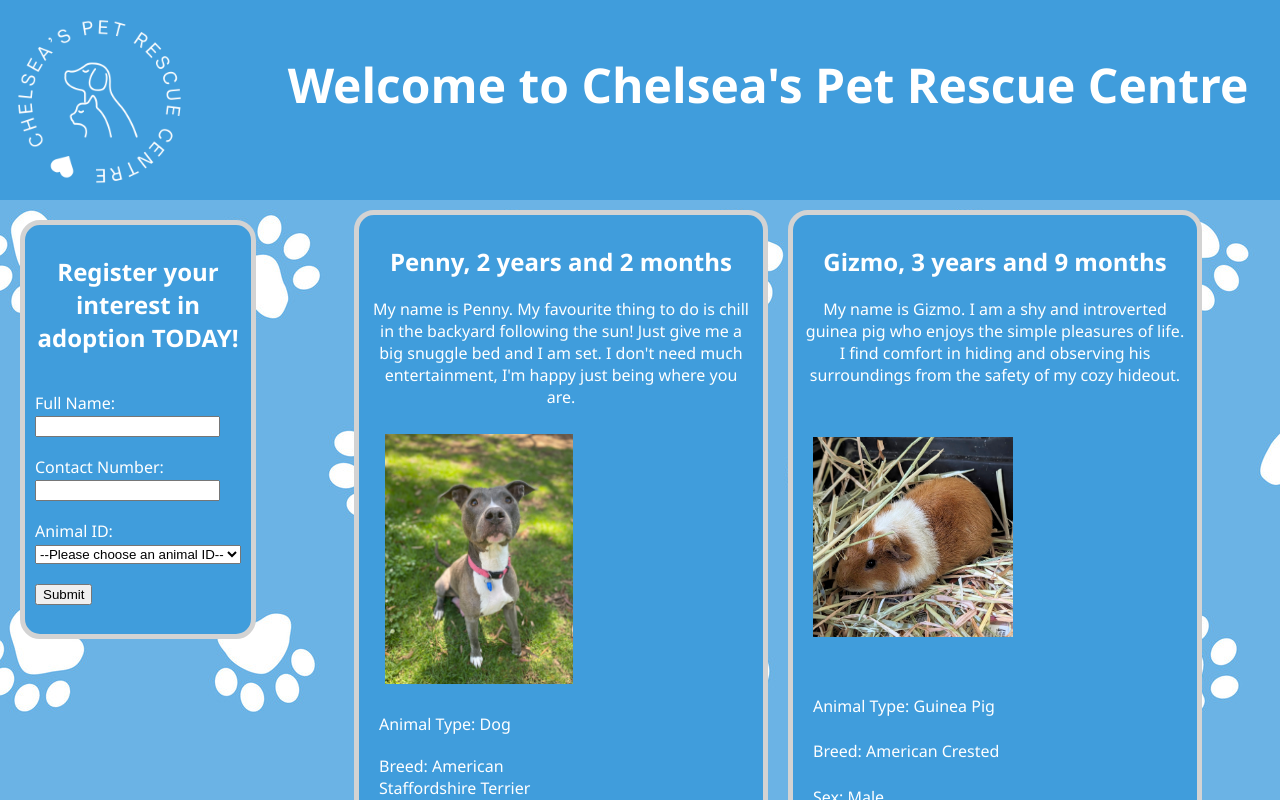
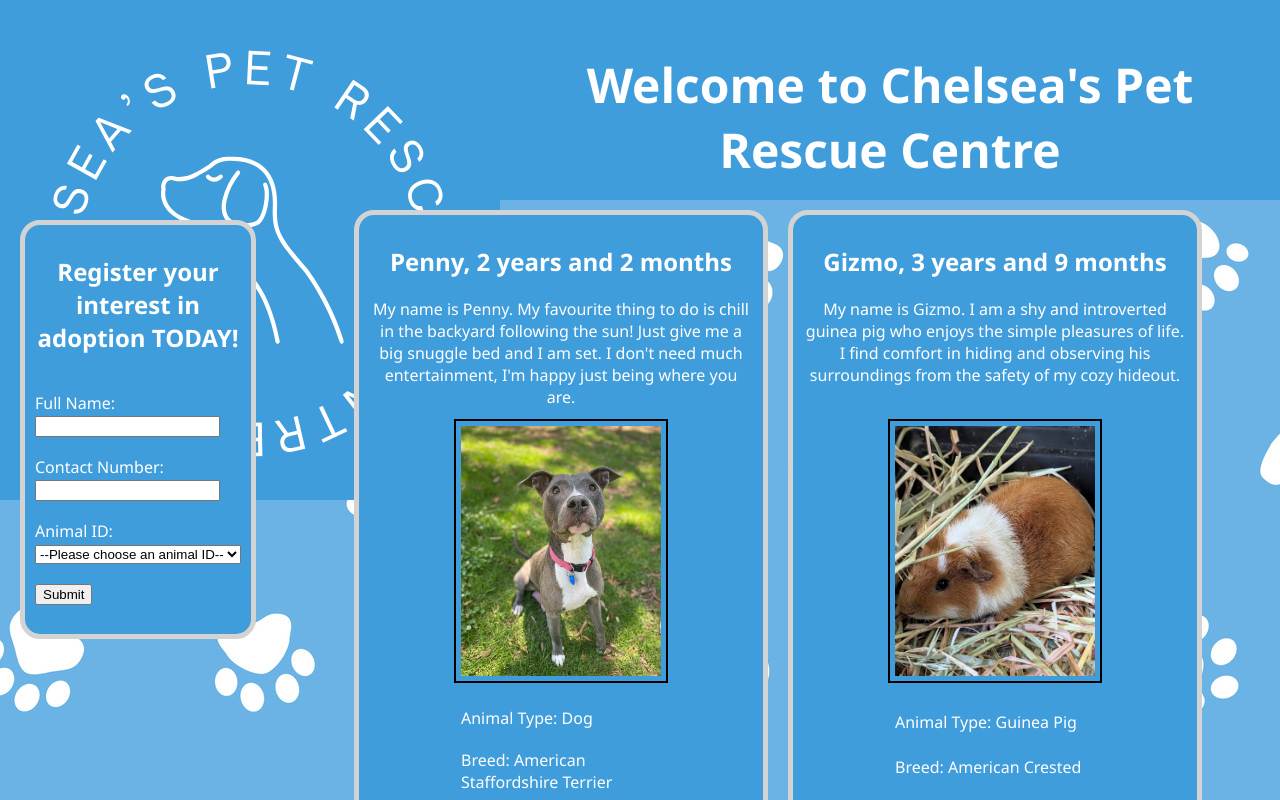
Before and after one commit to chelsea-lt/animal-adoptions, a React (Vite) app: page / in a window 1280 px wide. Shown: the top 800 px of the page. Built offline with nearby package versions, Linux system fonts and the light colour scheme.

Commit message:
update image styling

```diff
--- a/src/App.css
+++ b/src/App.css
@@ -4,11 +4,13 @@ body {
   font-family: 'Segoe UI', Tahoma, Geneva, Verdana, sans-serif;
 }
 
-img {
+.picture {
   display: flex;
-  object-fit: contain;
+  /* object-fit: contain; */
   width: 200px;
-  height: auto;
+  height: 200px;
+  border: 2px solid black;
+  object-fit: cover;
 }
 
 .card {
@@ -29,11 +31,16 @@ img {
   text-align: center;
 }
 
+.card > p {
+  height: 100px;
+}
+
 .stats {
   display: flex;
   flex-direction: row;
   flex-wrap: wrap;
   padding: 5px;
+  justify-content: space-evenly;
 }
 
 .stats > div,
@@ -107,3 +114,7 @@ form {
   grid-template-columns: 1fr 4fr;
   background-color: #409ddc;
 }
+
+.logo {
+  height: 200px;
+}
--- a/src/components/Animal.jsx
+++ b/src/components/Animal.jsx
@@ -10,7 +10,7 @@ const Animal = (props) => {
       </h2>
       <p>{props.animal.description}</p>
       <div className="stats">
-        <img src={props.animal.image} />
+        <img className="picture" src={props.animal.image} />
         <div>
           <div>Animal Type: {props.animal.type}</div>
           <div>Breed: {props.animal.breed}</div>
```
